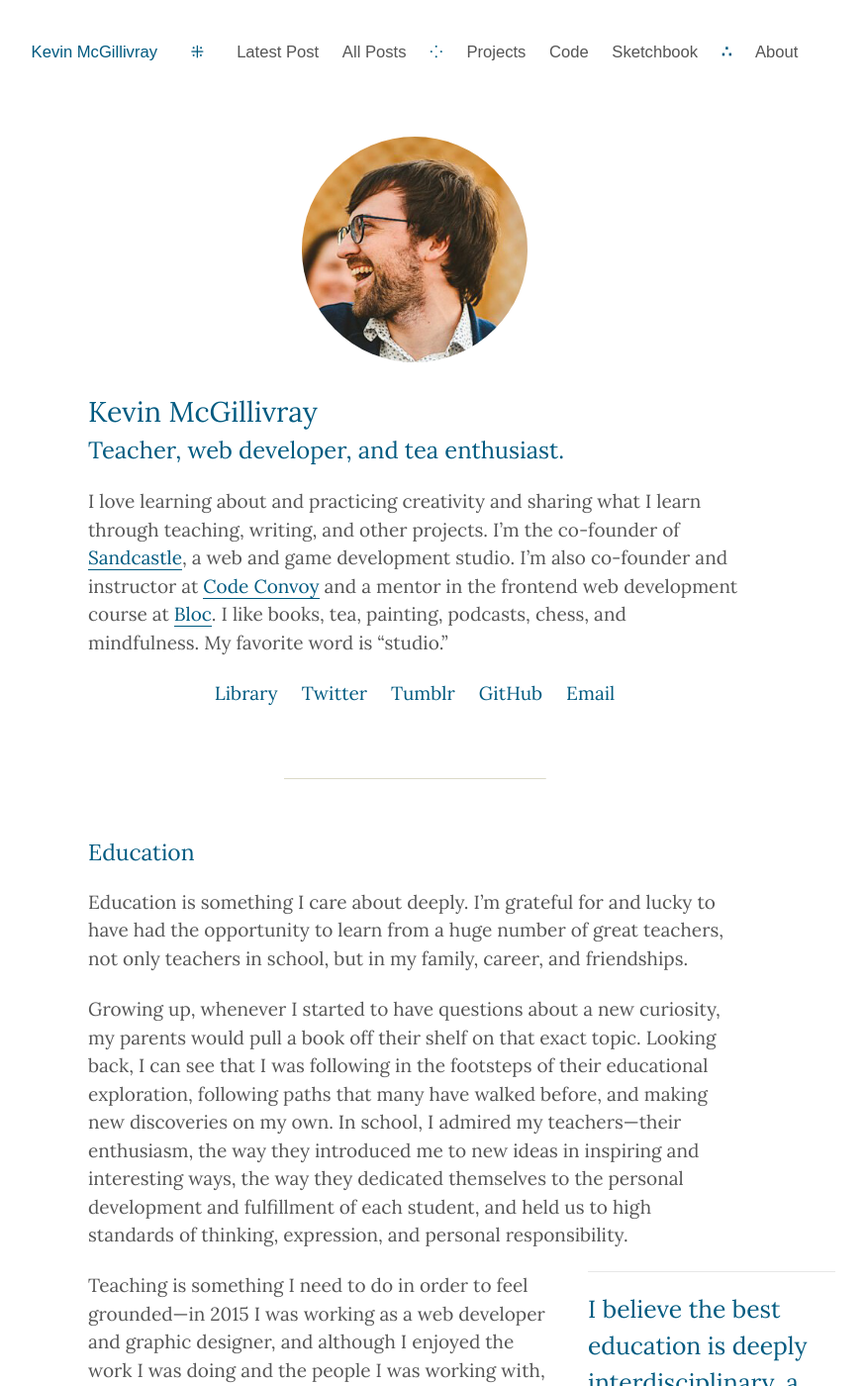
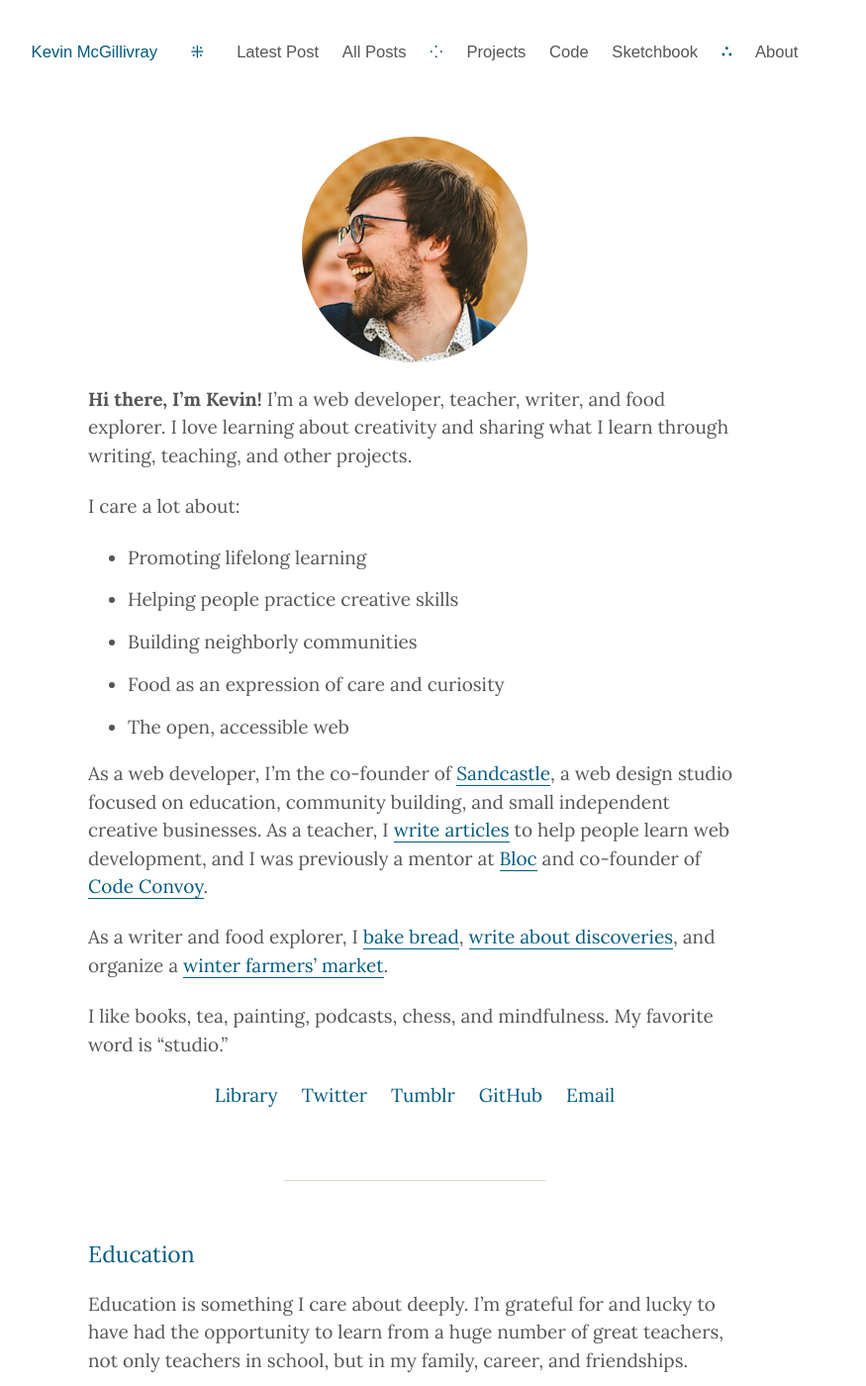
Before and after one commit to kmcgillivray/kmcgillivray.github.io, a Jekyll site: the page built from about/index.md, in a window 1280 px wide and 1400 px high. Shown: the whole window at 99% size, without its empty margins (221-1096 px from the left). Built offline with Jekyll 4.4.1, drawn with Linux system fonts in a browser that asks for light colours; nearby versions of some CDN libraries.

Commit message:
Update bio

```diff
--- a/about/index.md
+++ b/about/index.md
@@ -1,20 +1,27 @@
 ---
 layout: page
 title: About
-lang: en
 ref: about
 newsletter: true
 ---
 
 ![Kevin](/img/kevin-alt-4.jpg){: .db .mb0 .ph4 .mw5 .center .br-100 }
 
-# Kevin McGillivray
-{: .f3 .mb0 }
+**Hi there, I'm Kevin!** I'm a web developer, teacher, writer, and food explorer. I love learning about creativity and sharing what I learn through writing, teaching, and other projects.
 
-## Teacher, web developer, and tea enthusiast.
-{: .f4 .mt0 .mb3 }
+I care a lot about:
 
-I love learning about and practicing creativity and sharing what I learn through teaching, writing, and other projects. I'm the co-founder of [Sandcastle](http://sandcastle.co), a web and game development studio. I'm also co-founder and instructor at [Code Convoy](http://codeconvoy.com) and a mentor in the frontend web development course at [Bloc](http://bloc.io). I like books, tea, painting, podcasts, chess, and mindfulness. My favorite word is "studio."
+* Promoting lifelong learning
+* Helping people practice creative skills
+* Building neighborly communities
+* Food as an expression of care and curiosity
+* The open, accessible web
+
+As a web developer, I'm the co-founder of [Sandcastle](http://sandcastle.co), a web design studio focused on education, community building, and small independent creative businesses. As a teacher, I [write articles](https://dev.to/kev_mcg) to help people learn web development, and I was previously a mentor at [Bloc](http://bloc.io) and co-founder of [Code Convoy](http://codeconvoy.com).
+
+As a writer and food explorer, I [bake bread](http://convivialbread.com), [write about discoveries](/holy-dinner-plates/), and organize a [winter farmers' market](http://tradingpost.market).
+
+I like books, tea, painting, podcasts, chess, and mindfulness. My favorite word is "studio."
 
 {% include links.html %}
 
```
Also changed, not shown: fr/a-propos/index.md (+0 -1 lines).
